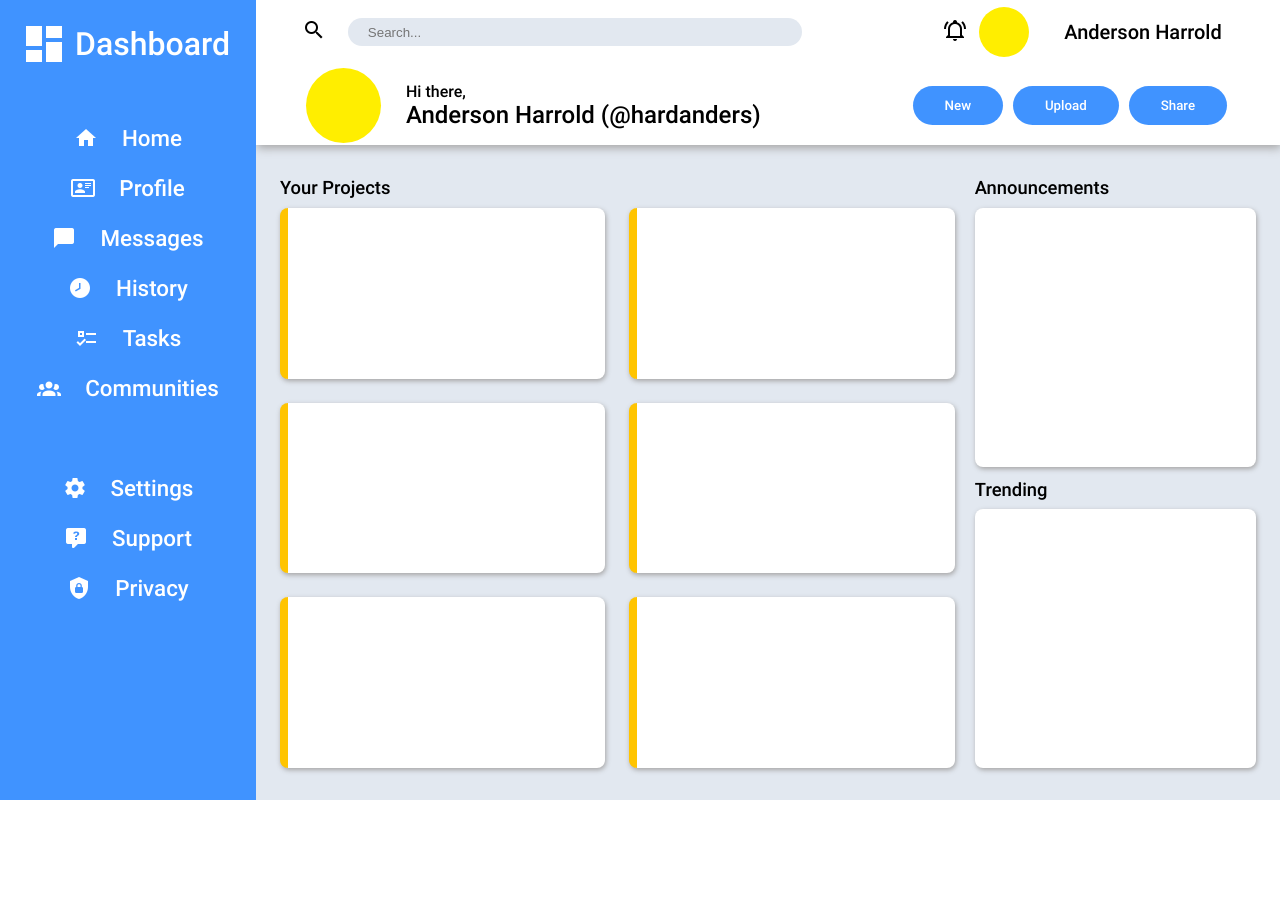
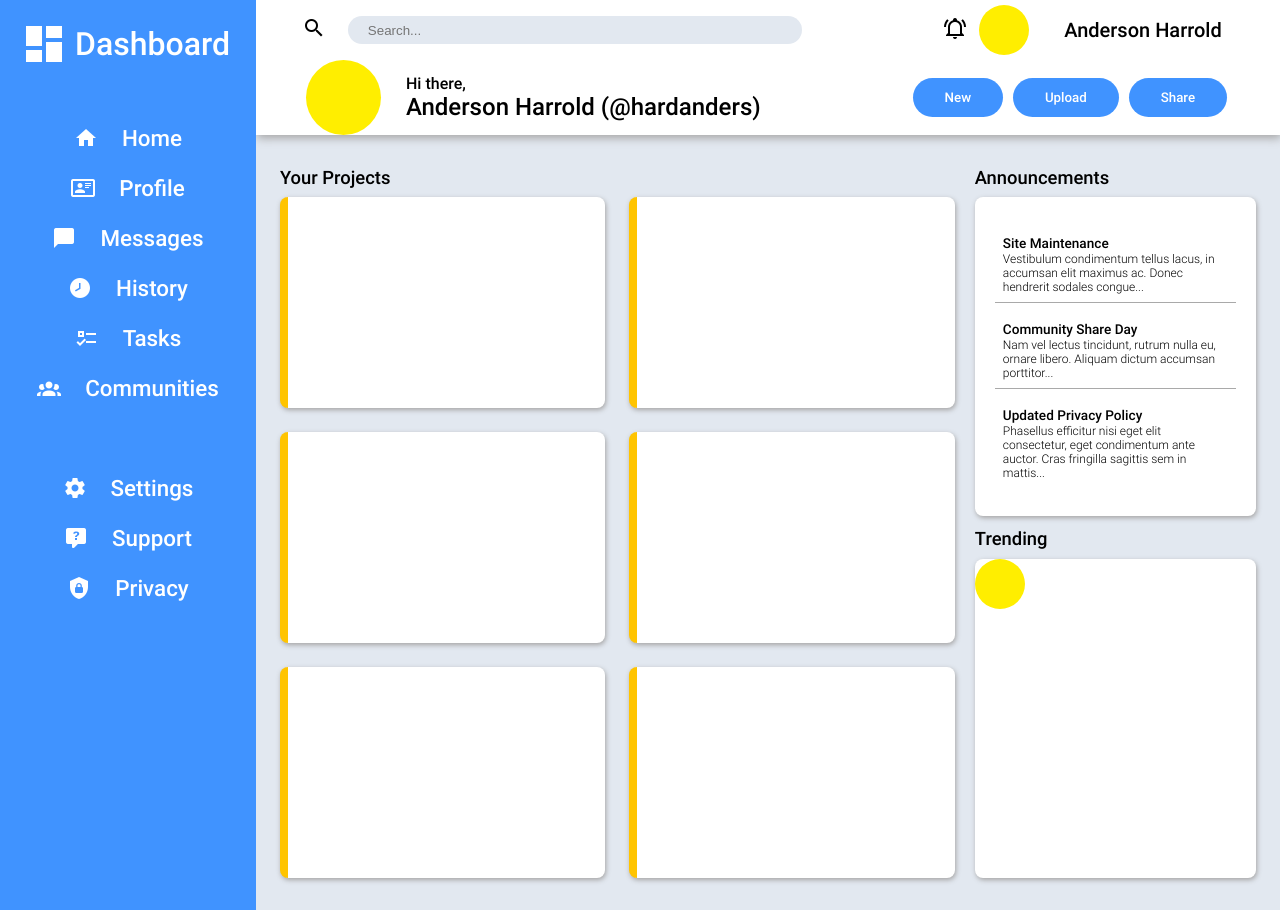
Before and after one commit to hardanders/project-admin_dashboard, a plain HTML site: page index.html in a window 1280 px wide. Before the commit the page ends 800 px from the top, so only its background shows below. Drawn offline with Linux system fonts and the light colour scheme.

Commit message:
Completed Announcements card - started work on TRending

```diff
--- a/index.html
+++ b/index.html
@@ -127,9 +127,40 @@
             <div class="con-right">
                 <div class="ann-head">Announcements</div>
                 <div class="ann-card">
+                    <div class="ann-item">
+                        <a class="ann-card-head" href="https://www.google.com">
+                            Site Maintenance
+                        </a>
+                        <div class="ann-text">
+                            Vestibulum condimentum tellus lacus, in accumsan elit maximus
+                            ac. Donec hendrerit sodales congue...
+                        </div>
+                    </div>
+                    <div class="ann-item separator">
+                        <a class="ann-card-head" href="https://www.google.com">
+                            Community Share Day
+                        </a>
+                        <div class="ann-text">
+                            Nam vel lectus tincidunt, rutrum nulla eu, ornare libero.
+                            Aliquam dictum accumsan porttitor...
+                        </div>
+                    </div>
+                    <div class="ann-item separator">
+                        <a class="ann-card-head" href="https://www.google.com">
+                            Updated Privacy Policy
+                        </a>
+                        <div class="ann-text">
+                            Phasellus efficitur nisi eget elit consectetur, eget condimentum
+                            ante auctor. Cras fringilla sagittis sem in mattis...
+                        </div>
+                    </div>
                 </div>
                 <div class="trend-head">Trending</div>
-                <div class="trend-card"></div>
+                <div class="trend-card">
+                    <a class="trending-profile" href="https://www.google.com">
+                        <div class="pfp-mini"></div>
+                    </a>
+                </div>
                 </div>
             </div>
         </div>
--- a/styles.css
+++ b/styles.css
@@ -1,6 +1,11 @@
 @font-face {
     font-family: myRoboto;
     src: url(./fonts/Roboto/Roboto-Medium.ttf);
+}
+
+@font-face {
+    font-family: thinRoboto;
+    src: url(./fonts/Roboto/Roboto-Light.ttf);
 }
 
 * {
@@ -126,7 +131,7 @@ li a {
     justify-self: center;
 }
 
-.user .pfp-mini {
+.pfp-mini {
     height: 50px;
     width: 50px;
     border-radius: 100%;
@@ -134,6 +139,7 @@ li a {
     background: rgb(255, 238, 0);
 }
 
+.ann-card-head,
 .greeting,
 .username {
     font-family: myRoboto;
@@ -247,3 +253,29 @@ li a {
 
     box-shadow: 1px 2px 5px rgb(165, 164, 164);
 }
+
+.ann-card {
+    padding: 28px 20px;
+
+    display: flex;
+    flex-direction: column;
+    justify-content: space-between;
+}
+
+.ann-card-head {
+    font-size: .85rem;
+}
+
+.ann-text {
+    font-size: .75rem;
+    font-family: thinRoboto;
+}
+
+.ann-item {
+    padding: 8px;
+}
+
+.separator {
+    border-top: 1px solid darkgray;
+    padding-top: 16px;
+}
```
